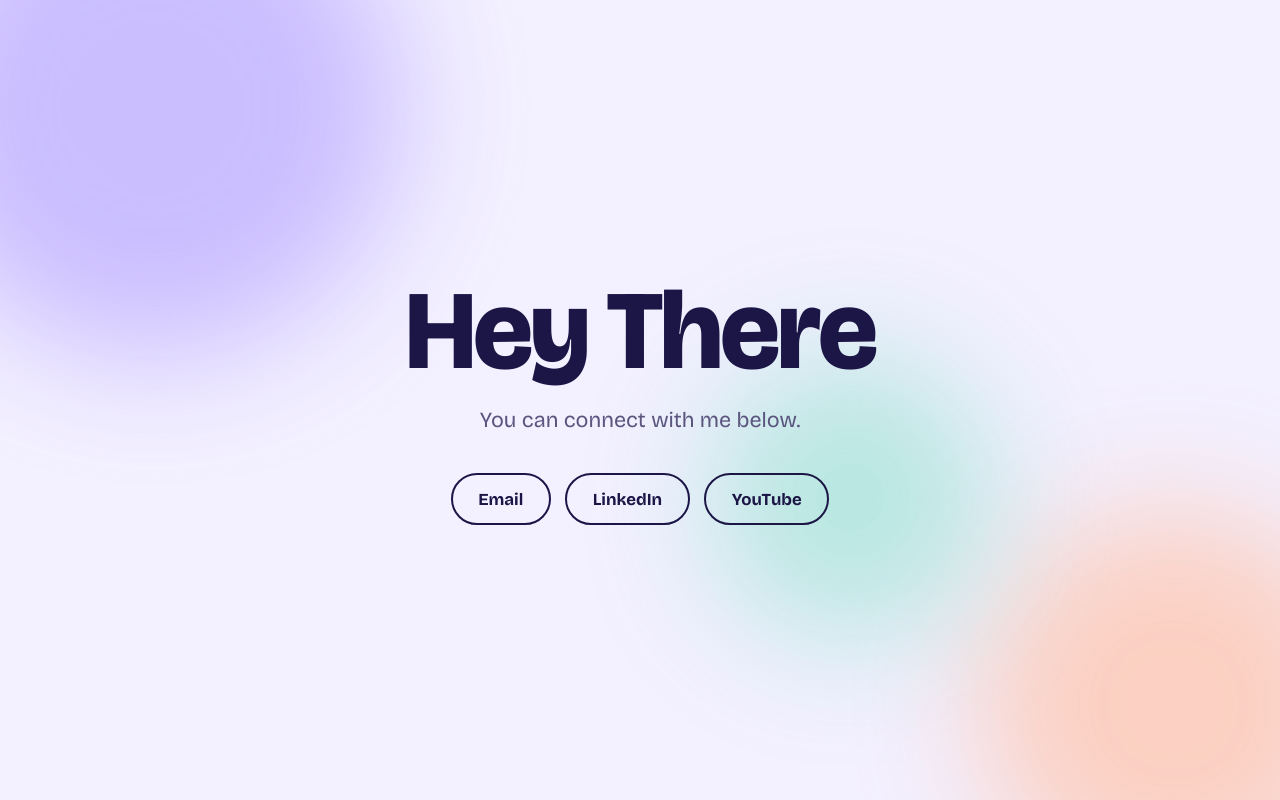
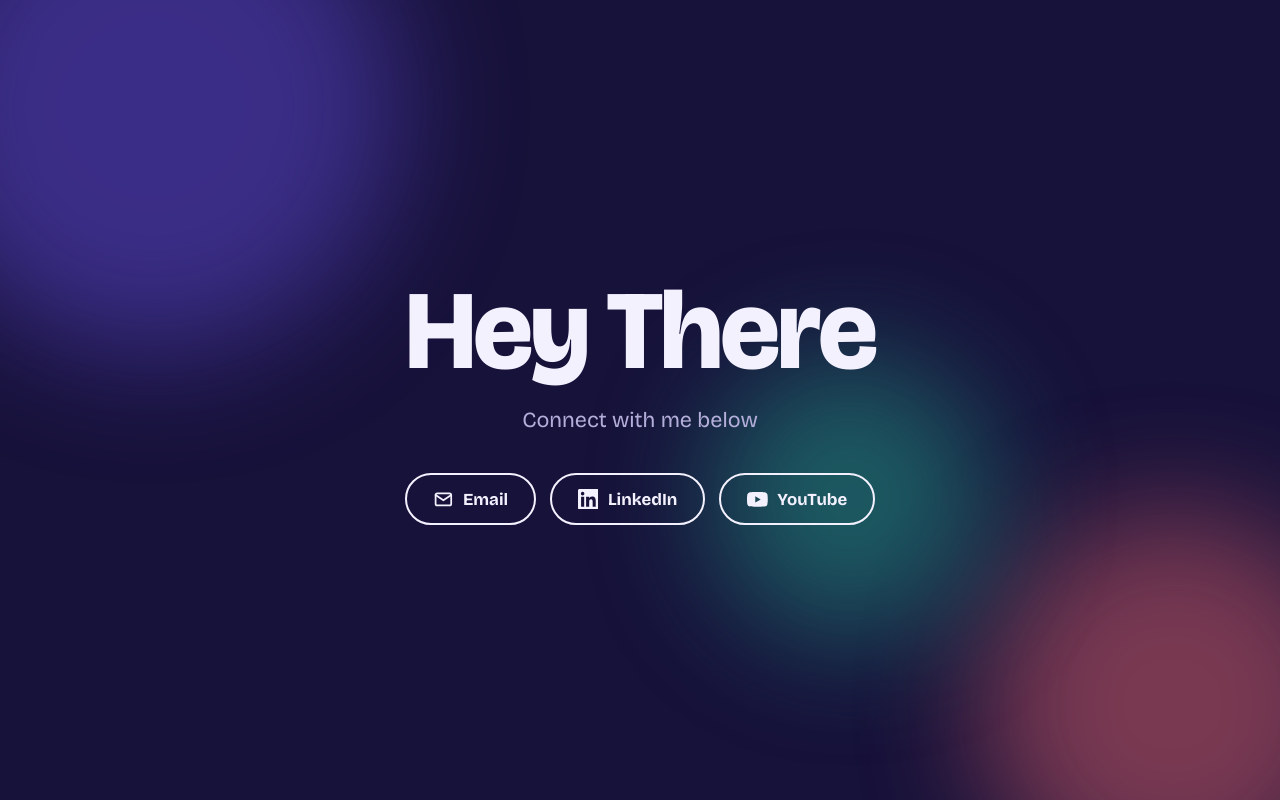
Before and after one commit to planegeek63/planegeek63.github.io, a plain HTML site: page index.html in a window 1280 px wide. Drawn offline with nearby package versions, Linux system fonts and the light colour scheme.

Commit message:
Update index.html
Adjusted logo, color, text, setup URL links.

```diff
--- a/index.html
+++ b/index.html
@@ -4,30 +4,20 @@
 <meta charset="utf-8">
 <meta name="viewport" content="width=device-width, initial-scale=1">
 <title>Hey There</title>
-<meta name="description" content="Links to Your Name's email, LinkedIn, and YouTube channel.">
+<meta name="description" content="Connect with James: email, LinkedIn, and YouTube.">
 <link rel="preconnect" href="https://fonts.googleapis.com">
 <link rel="preconnect" href="https://fonts.gstatic.com" crossorigin>
 <link href="https://fonts.googleapis.com/css2?family=Bricolage+Grotesque:opsz,wght@12..96,400;12..96,700;12..96,800&display=swap" rel="stylesheet">
 <style>
   :root {
-    --bg: #f3f0ff;
-    --ink: #1b1646;
-    --muted: #5b557f;
-    --accent: #ff5d73;
-    --orb1: #b9a8ff;
-    --orb2: #ffc2a8;
-    --orb3: #9fe3d4;
-  }
-  @media (prefers-color-scheme: dark) {
-    :root {
+    color-scheme: dark;
     --bg: #17123a;
     --ink: #f4f1ff;
     --muted: #b4aedb;
-      --accent: #ff7a8c;
+    --accent: #6d4aff;
     --orb1: #4a3aa8;
     --orb2: #a34a5c;
     --orb3: #1f7a73;
-    }
   }
   * { box-sizing: border-box; margin: 0; }
   html, body { height: 100%; }
@@ -96,6 +86,9 @@
     animation-delay: 1.3s;
   }
   nav a {
+    display: inline-flex;
+    align-items: center;
+    gap: .6rem;
     color: var(--ink);
     text-decoration: none;
     font-weight: 700;
@@ -105,6 +98,7 @@
     border-radius: 999px;
     transition: transform .2s ease, background .2s ease, color .2s ease, border-color .2s ease;
   }
+  nav a svg { width: 1.3rem; height: 1.3rem; flex: none; }
   nav a:hover, nav a:focus-visible {
     background: var(--accent);
     border-color: var(--accent);
@@ -126,11 +120,20 @@
 
   <main>
     <h1 id="name" aria-label="Hey There">Hey There</h1>
-    <p class="tagline">You can connect with me below.</p>
+    <p class="tagline">Connect with me below</p>
     <nav aria-label="Contact and social links">
-      <a href="mailto:james@jmaviation.co">Email</a>
-      <a href="https://www.linkedin.com/in/james-m-35a411200" target="_blank" rel="noopener">LinkedIn</a>
-      <a href="https://www.youtube.com/@RoamingwithJames" target="_blank" rel="noopener">YouTube</a>
+      <a href="mailto:james@jmaviation.co">
+        <svg viewBox="0 0 24 24" fill="none" stroke="currentColor" stroke-width="2" stroke-linecap="round" stroke-linejoin="round" aria-hidden="true"><rect x="3" y="5" width="18" height="14" rx="2"/><path d="m3 7 9 6 9-6"/></svg>
+        Email
+      </a>
+      <a href="https://www.linkedin.com/in/james-m-35a411200" target="_blank" rel="noopener">
+        <svg viewBox="0 0 24 24" fill="currentColor" aria-hidden="true"><path d="M20.447 20.452h-3.554v-5.569c0-1.328-.027-3.037-1.852-3.037-1.853 0-2.136 1.445-2.136 2.939v5.667H9.351V9h3.414v1.561h.046c.477-.9 1.637-1.85 3.37-1.85 3.601 0 4.267 2.37 4.267 5.455v6.286zM5.337 7.433a2.062 2.062 0 01-2.063-2.065 2.064 2.064 0 112.063 2.065zm1.782 13.019H3.555V9h3.564v11.452zM22.225 0H1.771C.792 0 0 .774 0 1.729v20.542C0 23.227.792 24 1.771 24h20.451C23.2 24 24 23.227 24 22.271V1.729C24 .774 23.2 0 22.222 0h.003z"/></svg>
+        LinkedIn
+      </a>
+      <a href="https://www.youtube.com/@RoamingwithJames" target="_blank" rel="noopener">
+        <svg viewBox="0 0 24 24" fill="currentColor" aria-hidden="true"><path d="M23.498 6.186a3.016 3.016 0 0 0-2.122-2.136C19.505 3.545 12 3.545 12 3.545s-7.505 0-9.377.505A3.017 3.017 0 0 0 .502 6.186C0 8.07 0 12 0 12s0 3.93.502 5.814a3.016 3.016 0 0 0 2.122 2.136c1.871.505 9.376.505 9.376.505s7.505 0 9.377-.505a3.015 3.015 0 0 0 2.122-2.136C24 15.93 24 12 24 12s0-3.93-.502-5.814zM9.545 15.568V8.432L15.818 12l-6.273 3.568z"/></svg>
+        YouTube
+      </a>
     </nav>
   </main>
 
```
Lines whose indentation alone changed are shown as unchanged.
